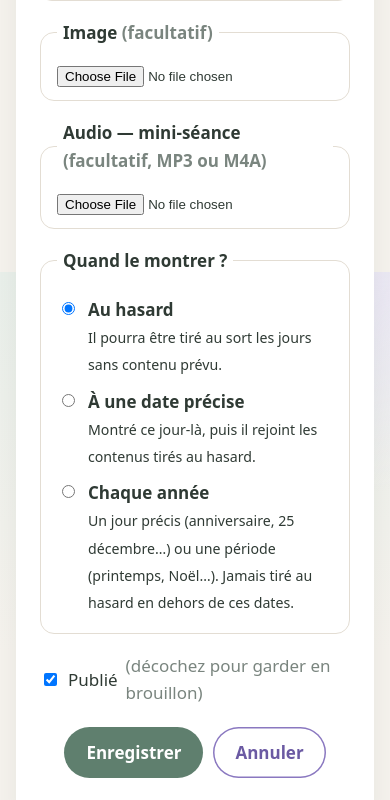
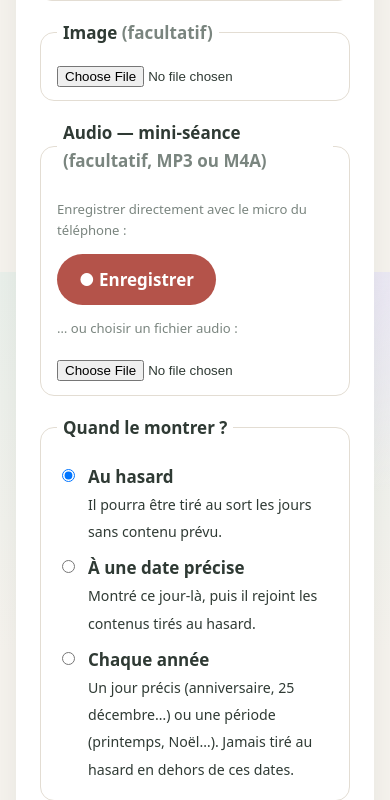
Before and after one commit to pschwaller69/sophro, a PHP site: page /admin/edit.php in a window 390 px wide. Shown: the part 572-1372 px from the top of the page. Run offline with PHP 8.4, Linux system fonts and the light colour scheme; the visitor is signed in with stand-in values (Sample User, id 1); some libraries are stand-ins or nearby versions.

Commit message:
Enregistreur audio dans l'admin (micro du téléphone), format M4A lisible partout
Co-Authored-By: Claude Opus 5.5 <noreply@anthropic.com>
Claude-Session: https://claude.ai/code/session_01GGqRrxrVufF2nEipwBSTih

```diff
--- a/admin/edit.php
+++ b/admin/edit.php
@@ -152,6 +152,23 @@ page_head(['title' => $c['id'] ? 'Modifier' : 'Nouveau contenu', 'noindex' => tr
         <audio controls preload="metadata" src="<?= h(media_url($c['audio'])) ?>"></audio>
         <label class="inline"><input type="checkbox" name="remove_audio"> Retirer l'audio</label>
       <?php endif ?>
+      <div class="recorder" id="recorder" hidden>
+        <p class="muted small">Enregistrer directement avec le micro du téléphone :</p>
+        <div class="rec-controls">
+          <button type="button" class="btn rec-start" data-rec="start">● Enregistrer</button>
+          <button type="button" class="btn btn-ghost" data-rec="pause" hidden>❚❚ Pause</button>
+          <button type="button" class="btn btn-ghost" data-rec="resume" hidden>● Reprendre</button>
+          <button type="button" class="btn" data-rec="stop" hidden>■ Terminer</button>
+          <span class="rec-time" hidden>0:00</span>
+        </div>
+        <div class="rec-result" hidden>
+          <audio controls></audio>
+          <p class="small"><span class="rec-ok">✔ Cet enregistrement sera ajouté au contenu quand vous cliquerez sur « Enregistrer » en bas.</span>
+            <button type="button" class="linkish" data-rec="restart">Recommencer</button></p>
+        </div>
+        <p class="alert error rec-error" hidden></p>
+        <p class="muted small">… ou choisir un fichier audio :</p>
+      </div>
       <input type="file" name="audio" accept="audio/*,.mp3,.m4a">
     </fieldset>
 
--- a/assets/app.js
+++ b/assets/app.js
@@ -149,6 +149,75 @@
     openShareMenu(data);
   });
 
+  // --- Admin : enregistreur audio (micro du téléphone) ---
+  function initRecorder(form) {
+    const box = document.getElementById('recorder');
+    const input = form.querySelector('input[name=audio]');
+    if (!box || !input || !window.MediaRecorder || !navigator.mediaDevices?.getUserMedia || !window.DataTransfer) return;
+    box.hidden = false;
+    const $ = (sel) => box.querySelector(sel);
+    const btn = (name) => box.querySelector(`[data-rec=${name}]`);
+    // MP4/AAC d'abord : lisible partout (Android, iPhone, ordinateurs)
+    const type = ['audio/mp4;codecs=mp4a.40.2', 'audio/mp4', 'audio/webm;codecs=opus', 'audio/webm', 'audio/ogg;codecs=opus']
+      .find((t) => MediaRecorder.isTypeSupported(t)) || '';
+    let rec = null, stream = null, chunks = [], seconds = 0, timer = null, wakeLock = null;
+
+    const show = (state) => {
+      btn('start').hidden = state !== 'idle';
+      btn('pause').hidden = state !== 'rec';
+      btn('resume').hidden = state !== 'paused';
+      btn('stop').hidden = state !== 'rec' && state !== 'paused';
+      $('.rec-time').hidden = state === 'idle';
+      $('.rec-time').classList.toggle('live', state === 'rec');
+    };
+    const tick = () => { $('.rec-time').textContent = Math.floor(seconds / 60) + ':' + String(seconds % 60).padStart(2, '0'); };
+    const error = (msg) => { const e = $('.rec-error'); e.textContent = msg; e.hidden = !msg; };
+
+    btn('start').addEventListener('click', async () => {
+      error('');
+      try {
+        stream = await navigator.mediaDevices.getUserMedia({ audio: { echoCancellation: false, noiseSuppression: true, autoGainControl: true } });
+      } catch (e) {
+        return error("Impossible d'accéder au micro. Autorisez le micro pour ce site dans les réglages du navigateur.");
+      }
+      chunks = [];
+      rec = new MediaRecorder(stream, type ? { mimeType: type, audioBitsPerSecond: 96000 } : undefined);
+      rec.ondataavailable = (e) => { if (e.data.size) chunks.push(e.data); };
+      rec.onstop = () => {
+        stream.getTracks().forEach((t) => t.stop());
+        clearInterval(timer);
+        wakeLock?.release().catch(() => {});
+        const mime = (rec.mimeType || type || 'audio/webm').split(';')[0];
+        const ext = mime.includes('mp4') ? 'm4a' : mime.includes('ogg') ? 'ogg' : 'webm';
+        const blob = new Blob(chunks, { type: mime });
+        const file = new File([blob], `seance-${new Date().toISOString().slice(0, 10)}.${ext}`, { type: mime });
+        const dt = new DataTransfer();
+        dt.items.add(file);
+        input.files = dt.files;               // envoyé avec le formulaire, comme un fichier choisi
+        const audio = $('.rec-result audio');
+        audio.src = URL.createObjectURL(blob);
+        $('.rec-result').hidden = false;
+        show('idle');
+        btn('start').hidden = true;
+      };
+      rec.start(1000);
+      seconds = 0; tick();
+      timer = setInterval(() => { if (rec.state === 'recording') { seconds++; tick(); } }, 1000);
+      try { wakeLock = await navigator.wakeLock?.request('screen'); } catch (e) { /* l'écran pourra se mettre en veille */ }
+      $('.rec-result').hidden = true;
+      show('rec');
+    });
+    btn('pause').addEventListener('click', () => { rec.pause(); show('paused'); });
+    btn('resume').addEventListener('click', () => { rec.resume(); show('rec'); });
+    btn('stop').addEventListener('click', () => rec.stop());
+    btn('restart').addEventListener('click', () => {
+      input.value = '';
+      $('.rec-result').hidden = true;
+      show('idle');
+    });
+    show('idle');
+  }
+
   // --- Admin : options selon le mode de publication ---
   const form = document.getElementById('edit-form');
   if (form) {
@@ -167,6 +236,7 @@
       };
       set('ys', s); set('ye', e);
     }));
+    initRecorder(form);
     form.addEventListener('submit', () => {
       const btn = form.querySelector('button[type=submit]');
       btn.disabled = true;
--- a/assets/style.css
+++ b/assets/style.css
@@ -194,3 +194,13 @@ body.public .recent a:hover { background: color-mix(in srgb, var(--card) 80%, tr
 .up-title { font-weight: 600; }
 .up-text { flex-basis: 100%; color: var(--muted); font-family: Lora, Georgia, serif; font-style: italic; font-size: .9rem; line-height: 1.45; }
 .upcoming li { align-items: flex-start; }
+
+.recorder { margin: 6px 0 4px; }
+.rec-controls { display: flex; flex-wrap: wrap; gap: 8px; align-items: center; }
+.rec-start { background: #b4534a; }
+.rec-start:hover { background: #9c463e; }
+.rec-time { font-variant-numeric: tabular-nums; font-weight: 600; color: var(--muted); }
+.rec-time.live { color: #b4534a; }
+.rec-time.live::before { content: "● "; animation: blink 1s infinite; }
+@keyframes blink { 50% { opacity: .2; } }
+.rec-result audio { width: 100%; margin-top: 10px; }
--- a/lib/upload.php
+++ b/lib/upload.php
@@ -42,6 +42,8 @@ function handle_upload(string $field, string $kind): ?string
     }
     if ($kind === 'image') {
         $name = optimize_image("$dir/$name", $name);
+    } elseif (in_array($types[$mime], ['webm', 'ogg', 'wav'], true)) {
+        $name = convert_audio_to_m4a("$dir/$name", $name);
     }
     return $name;
 }
@@ -87,6 +89,30 @@ function optimize_image(string $path, string $name): string
     return $newName;
 }
 
+/**
+ * WebM/Ogg/WAV → M4A (AAC) si ffmpeg est disponible sur le serveur, pour que l'audio soit lisible
+ * sur iPhone. Sinon le fichier est gardé tel quel.
+ */
+function convert_audio_to_m4a(string $path, string $name): string
+{
+    if (!function_exists('exec') || in_array('exec', array_map('trim', explode(',', (string) ini_get('disable_functions'))), true)) {
+        return $name;
+    }
+    $ffmpeg = trim((string) @exec('command -v ffmpeg 2>/dev/null'));
+    if ($ffmpeg === '') {
+        return $name;
+    }
+    $newName = preg_replace('/\.\w+$/', '.m4a', $name);
+    $out = dirname($path) . '/' . $newName;
+    @exec(escapeshellarg($ffmpeg) . ' -y -loglevel error -i ' . escapeshellarg($path) . ' -vn -c:a aac -b:a 96k ' . escapeshellarg($out) . ' 2>&1', $o, $code);
+    if ($code === 0 && is_file($out) && filesize($out) > 0) {
+        @unlink($path);
+        return $newName;
+    }
+    @unlink($out);
+    return $name;
+}
+
 function delete_media(?string $file): void
 {
     if ($file && !str_contains($file, '/') && is_file(ROOT . '/uploads/' . $file)) {
```
Also changed, not shown: 1 other file.
